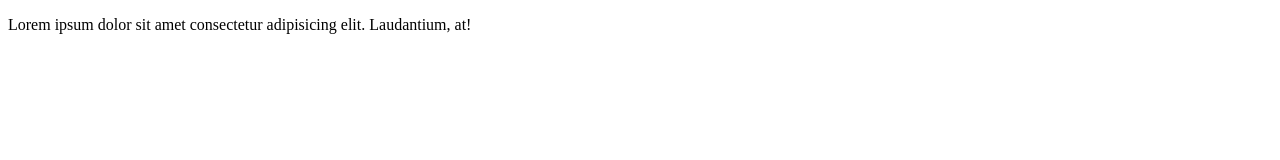
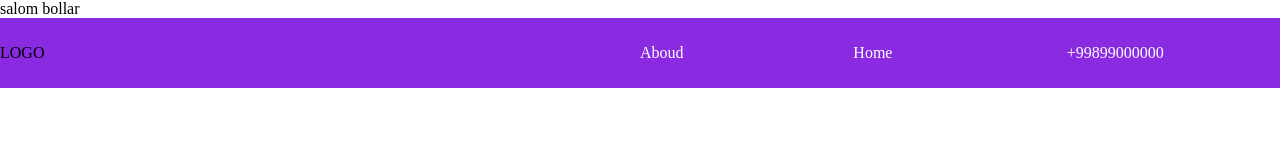
Before and after one commit to Akmaljon88/navbar, a plain HTML site: page index.html in a window 1280 px wide. Drawn offline with Linux system fonts and the light colour scheme.

Commit message:
navbar qoshdim

```diff
--- a/index.html
+++ b/index.html
@@ -5,8 +5,18 @@
     <meta http-equiv="X-UA-Compatible" content="IE=edge">
     <meta name="viewport" content="width=device-width, initial-scale=1.0">
     <title>Document</title>
+    <link rel="stylesheet" href="./main.css">
 </head>
 <body>
-    <p>Lorem ipsum dolor sit amet consectetur adipisicing elit. Laudantium, at!</p>
+    <p>salom bollar</p>
+    <div class="navbar">
+        <div class="logo"> <p>LOGO</p></div>
+        <div class="logo2">
+            <a href="">Aboud</a>
+            <a href="">Home</a>
+            <a href="">+99899000000</a>
+        </div>
+    </div>
+
 </body>
 </html>
--- /dev/null
+++ b/main.css
@@ -0,0 +1,21 @@
+*{
+    margin: 0;
+    padding: 0;
+    box-sizing: border-box;
+}
+.navbar{
+    display: grid;
+    height: 70px;
+    grid-template-columns: 1fr 1fr;
+    justify-content: space-between;
+    background: blueviolet;
+    align-items: center;
+}
+a{
+    text-decoration: none;
+    color: white;
+}
+.logo2{
+    display: grid;
+    grid-template-columns: 1fr 1fr 1fr;
+}
```
